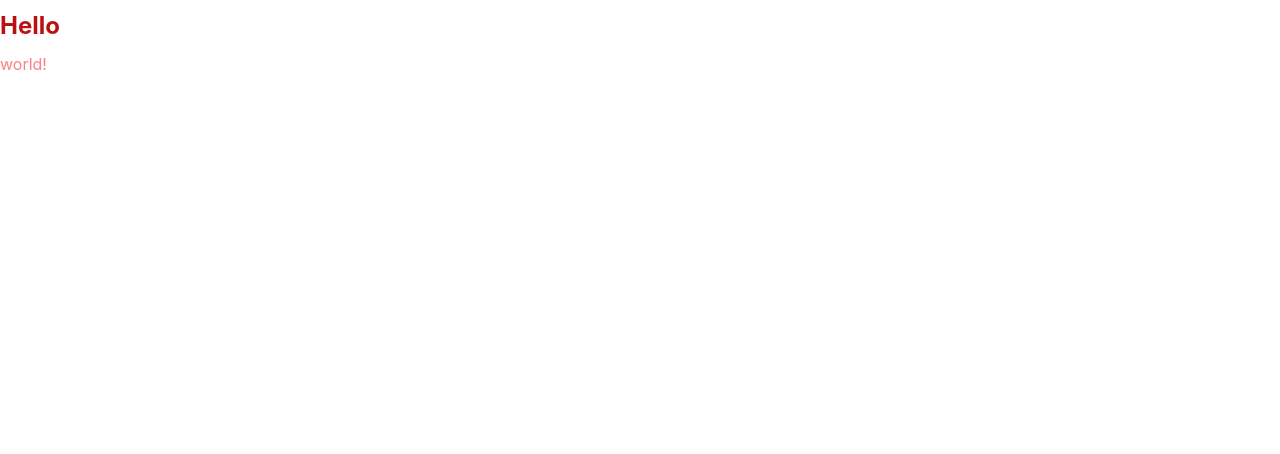
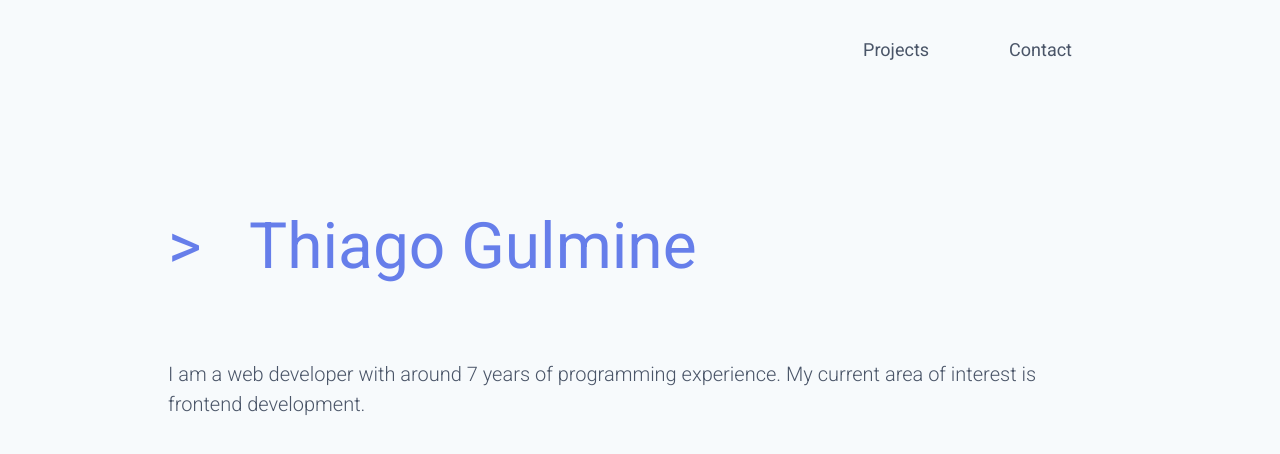
Before and after one commit to tgulmine/personal-website, a React app: page / in a window 1280 px wide. Shown: the top 454 px of the page. Built offline with nearby package versions, Linux system fonts and the light colour scheme.

Commit message:
container, navbar & hero

```diff
--- a/src/App.tsx
+++ b/src/App.tsx
@@ -1,12 +1,25 @@
 import * as React from 'react';
 import './styles/main.scss';
+import { Container } from './components/Container';
+import { Navbar } from './components/Navbar';
+import { Hero } from './components/Hero';
 
 const App: React.FC = () => {
+  /* Container
+    Navbar
+    Hero
+    Terminal
+      Terminal Header
+      Terminal Window
+    Projects
+    Contact
+    Footer */
+
   return (
-    <div>
-      <div className="App mt-2 text-2xl font-bold">Hello</div>
-      <div className="mt-2 text-gray-nanana">world!</div>
-    </div>
+    <Container>
+      <Navbar />
+      <Hero />
+    </Container>
   );
 };
 
--- /dev/null
+++ b/src/components/Container/Container.tsx
@@ -0,0 +1,11 @@
+import React, { ReactNode } from 'react';
+
+type Props = {
+  children: ReactNode;
+};
+
+const Container = ({ children }: Props) => {
+  return <div className="w-full h-full flex flex-col px-10 max-w-5xl mr-auto ml-auto">{children}</div>;
+};
+
+export default Container;
--- /dev/null
+++ b/src/components/Container/index.tsx
@@ -0,0 +1 @@
+export { default as Container } from './Container';
--- /dev/null
+++ b/src/components/Hero/Hero.scss
@@ -0,0 +1,12 @@
+.hero-anim {
+    animation: changeColor 1s infinite;
+    animation-timing-function: step-start;
+}
+
+@keyframes changeColor {
+    0% {@apply bg-transparent}
+    49% {@apply bg-transparent}
+    50% {@apply bg-indigo-300}
+    99% {@apply bg-indigo-300}
+    100% {@apply bg-transparent}
+  }
--- /dev/null
+++ b/src/components/Hero/Hero.tsx
@@ -0,0 +1,42 @@
+import React, { useState, useEffect } from 'react';
+import './Hero.scss';
+
+const Hero: React.FC = () => {
+  const fullName: string = 'Thiago Gulmine';
+  const [myName, setMyName] = useState('');
+
+  useEffect(() => {
+    writeName();
+    // eslint-disable-next-line react-hooks/exhaustive-deps
+  }, []);
+
+  function writeName() {
+    for (let i = 0; i <= fullName.length; i++) {
+      timeoutToWrite(i);
+    }
+  }
+
+  function timeoutToWrite(i: number) {
+    setTimeout(function() {
+      setMyName(fullName.substr(0, i));
+    }, i * 69);
+  }
+
+  return (
+    <div className="flex flex-col mt-24">
+      <div className="flex text-indigo-500 mt-4 text-6xl">
+        <div className="text-6xl">
+          {'>'}
+          &nbsp;&nbsp;&nbsp;{myName}&nbsp;
+        </div>
+        <div className="hero-anim w-10" />
+      </div>
+      <div className="text-xl text-gray-700 font-light mt-16">
+        I am a web developer with around 7 years of programming experience. My current area of interest is frontend
+        development.
+      </div>
+    </div>
+  );
+};
+
+export default Hero;
--- /dev/null
+++ b/src/components/Hero/index.tsx
@@ -0,0 +1 @@
+export { default as Hero } from './Hero';
--- /dev/null
+++ b/src/components/Navbar/Navbar.tsx
@@ -0,0 +1,39 @@
+import * as React from 'react';
+
+const Navbar: React.FC = () => {
+  function clickProjects() {
+    console.log('clicked projects');
+  }
+  function clickContact() {
+    console.log('clicked contact');
+  }
+
+  return (
+    <div className="flex justify-end mt-5">
+      <button
+        className="mx-10 py-4 font-normal text-lg text-gray-700 hover:text-indigo-400
+        border-b-8 border-transparent hover:border-indigo-500 focus:outline-none"
+        style={{
+          transition: 'border-color 0.5s, color 0.5s',
+          transitionTimingFunction: 'easy-in-out'
+        }}
+        onClick={() => clickProjects()}
+      >
+        Projects
+      </button>
+      <button
+        className="mx-10 py-4 font-normal text-lg text-gray-700 hover:text-indigo-400
+        border-b-8 border-transparent hover:border-indigo-500 focus:outline-none"
+        style={{
+          transition: 'border-color 0.5s, color 0.5s',
+          transitionTimingFunction: 'easy-in-out'
+        }}
+        onClick={() => clickContact()}
+      >
+        Contact
+      </button>
+    </div>
+  );
+};
+
+export default Navbar;
--- /dev/null
+++ b/src/components/Navbar/index.tsx
@@ -0,0 +1 @@
+export { default as Navbar } from './Navbar';
--- a/src/styles/base.scss
+++ b/src/styles/base.scss
@@ -1,5 +1,6 @@
-$nana: #bb1010;
+@import url('https://fonts.googleapis.com/css2?family=Roboto:wght@300;400;500;700&display=swap');
 
-.App {
-  color: $nana;
+body {
+  font-family: 'Roboto', sans-serif;
+  @apply bg-gray-100;
 }
--- a/tailwind.config.js
+++ b/tailwind.config.js
@@ -24,10 +24,7 @@ module.exports = {
         600: '#718096',
         700: '#4a5568',
         800: '#2d3748',
-        900: '#1a202c',
-        light: '#F2F2F2',
-        dark: '#C4C4C4',
-        nanana: '#fc8181'
+        900: '#1a202c'
       },
       red: {
         100: '#fff5f5',
@@ -94,9 +91,7 @@ module.exports = {
         700: '#2b6cb0',
         800: '#2c5282',
         900: '#2a4365',
-        1000: '#2bf462',
-        brand: '#1E2641',
-        brandark: 'rgb(20, 25, 43)'
+        1000: '#2bf462'
       },
       indigo: {
         100: '#ebf4ff',
@@ -197,10 +192,7 @@ module.exports = {
       '2xl': '0 25px 50px -12px rgba(0, 0, 0, 0.25)',
       inner: 'inset 0 2px 4px 0 rgba(0, 0, 0, 0.06)',
       outline: '0 0 0 3px rgba(66, 153, 225, 0.5)',
-      none: 'none',
-      header: '0 5px 6px rgba(0, 0, 0, 0.5)',
-      equipe: '0 4px 4px rgba(0, 0, 0, 0.25)',
-      card: '8px 8px 4px rgba(0, 0, 0, 0.25)'
+      none: 'none'
     },
     container: {},
     cursor: {
```
Also changed, not shown: src/serviceWorker.ts (+6 -2 lines), 2 other files (tests, documents, lock files or other folders).
